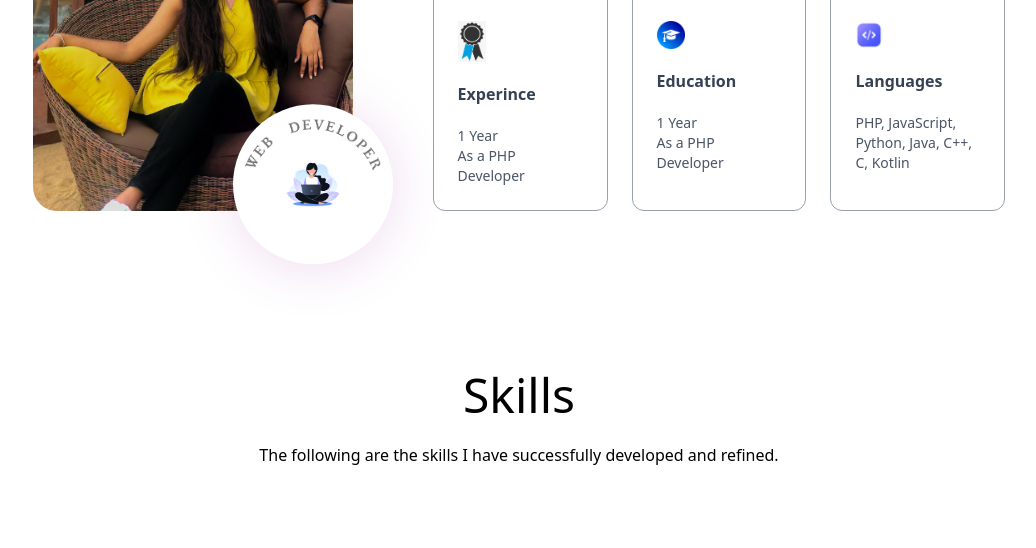
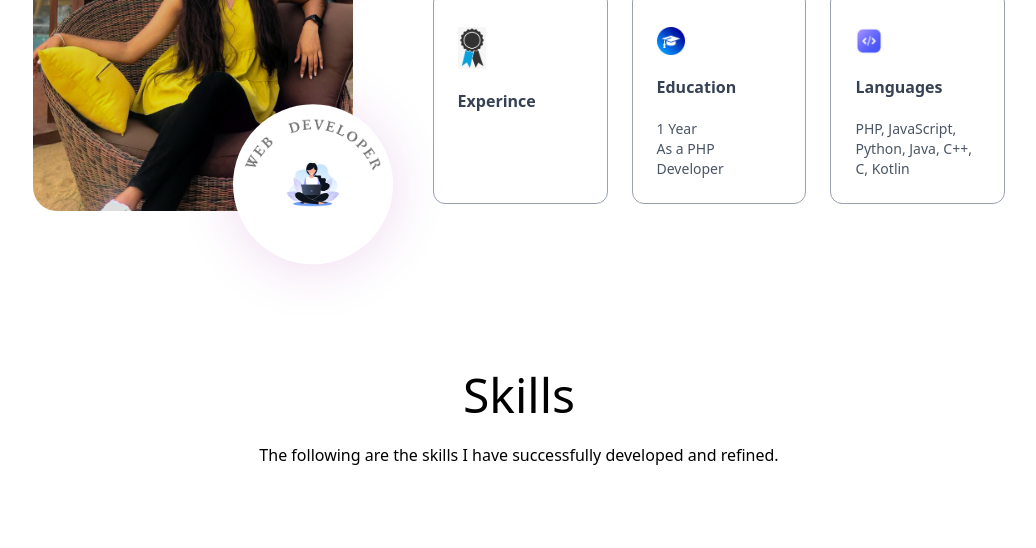
Before and after one commit to Dilshani16/Portfolio, a plain HTML site: page index.html in a window 1280 px wide. Shown: the part 1220-1768 px from the top of the page, without its empty margins (121-1157 px from the left). Drawn offline with nearby package versions, Linux system fonts and the light colour scheme; files whose address does not match are found by name; a web font is replaced by a local one.

Commit message:
Update index.html

```diff
--- a/index.html
+++ b/index.html
@@ -104,8 +104,8 @@
                     <li class="border-[0.5px] border-gray-400 rounded-xl p-6 cursor-pointer hover:bg-[#d6bcdd5a] hover:-translate-y-1 duration-500 hover:shadow-[4px_4px_0_#000]">
                         <img src="./img/ex2.png" alt="" class="w-7 mt-3">
                         <h4 class="my-4 font-semibold text-gray-700 dark:text-white">Experince</h4>
-                        <h3 class="text-gray-600 text-sm dark:text-white">1 Year</h4>
-                        <h3 class="text-gray-600 text-sm dark:text-white">As a PHP Developer</h4>
+                        <!-- <h3 class="text-gray-600 text-sm dark:text-white">1 Year</h4>
+                        <h3 class="text-gray-600 text-sm dark:text-white">As a PHP Developer</h4> -->
                     </li>
 
                     <li class="border-[0.5px] border-gray-400 rounded-xl p-6 cursor-pointer hover:bg-[#d6bcdd5a] hover:-translate-y-1 duration-500 hover:shadow-[4px_4px_0_#000]">
```
